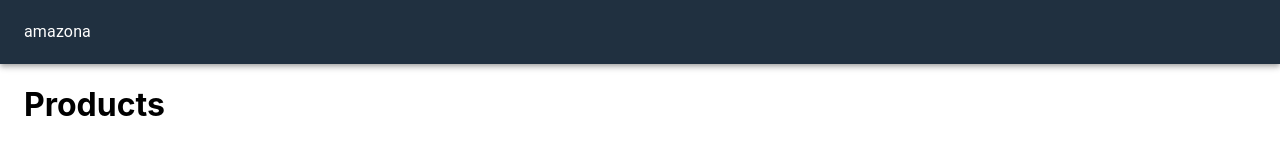
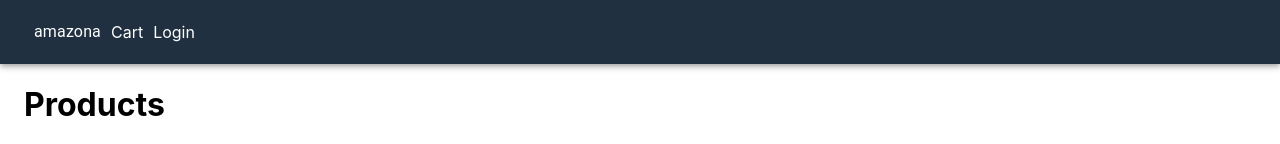
Before and after one commit to salman1hasan/Amazon-Project, a Next.js app: page / in a window 1280 px wide. Shown: the top 144 px of the page. Built offline with nearby package versions, Linux system fonts and the light colour scheme.

Commit message:
Add files via upload

```diff
--- a/components/Layout.js
+++ b/components/Layout.js
@@ -1,6 +1,13 @@
 import React from 'react';
 import Head from 'next/head';
-import { AppBar, Toolbar, Typography, Container } from '@material-ui/core';
+import NextLink from 'next/link';
+import {
+  AppBar,
+  Toolbar,
+  Typography,
+  Container,
+  Link,
+} from '@material-ui/core';
 import useStyles from '../utils/styles';
 
 export default function Layout({ children }) {
@@ -12,7 +19,18 @@
       </Head>
       <AppBar position="static" className={classes.navbar}>
         <Toolbar>
-          <Typography>amazona</Typography>
+          <Link href="/" passhref>
+            <Typography className={classes.brand}>amazona</Typography>
+          </Link>
+          <div className={classes.grow}></div>
+          <div>
+            <Link href="/cart" passHref>
+              Cart
+            </Link>
+            <Link href="/login" passHref>
+              Login
+            </Link>
+          </div>
         </Toolbar>
       </AppBar>
       <Container className={classes.main}>{children}</Container>
```
